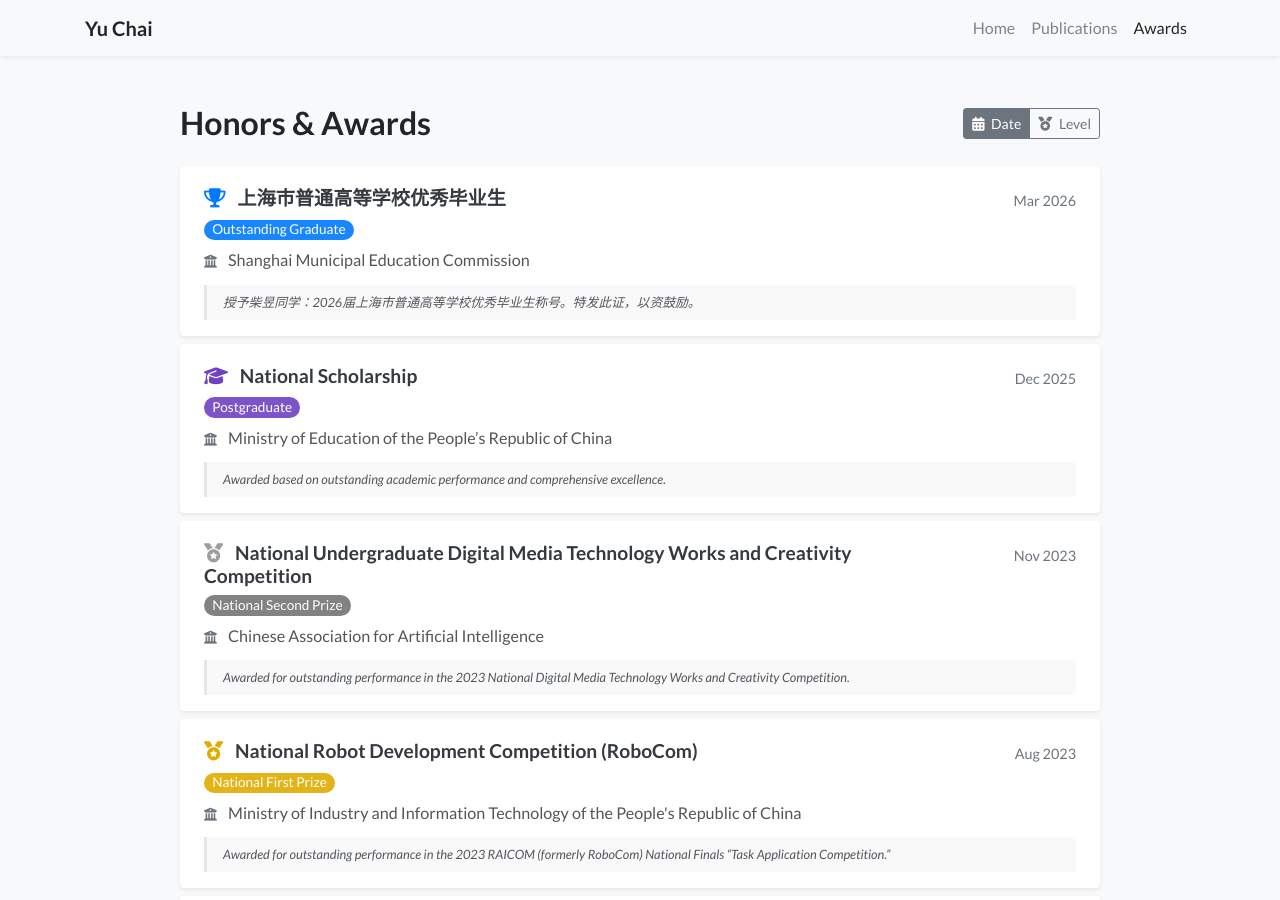
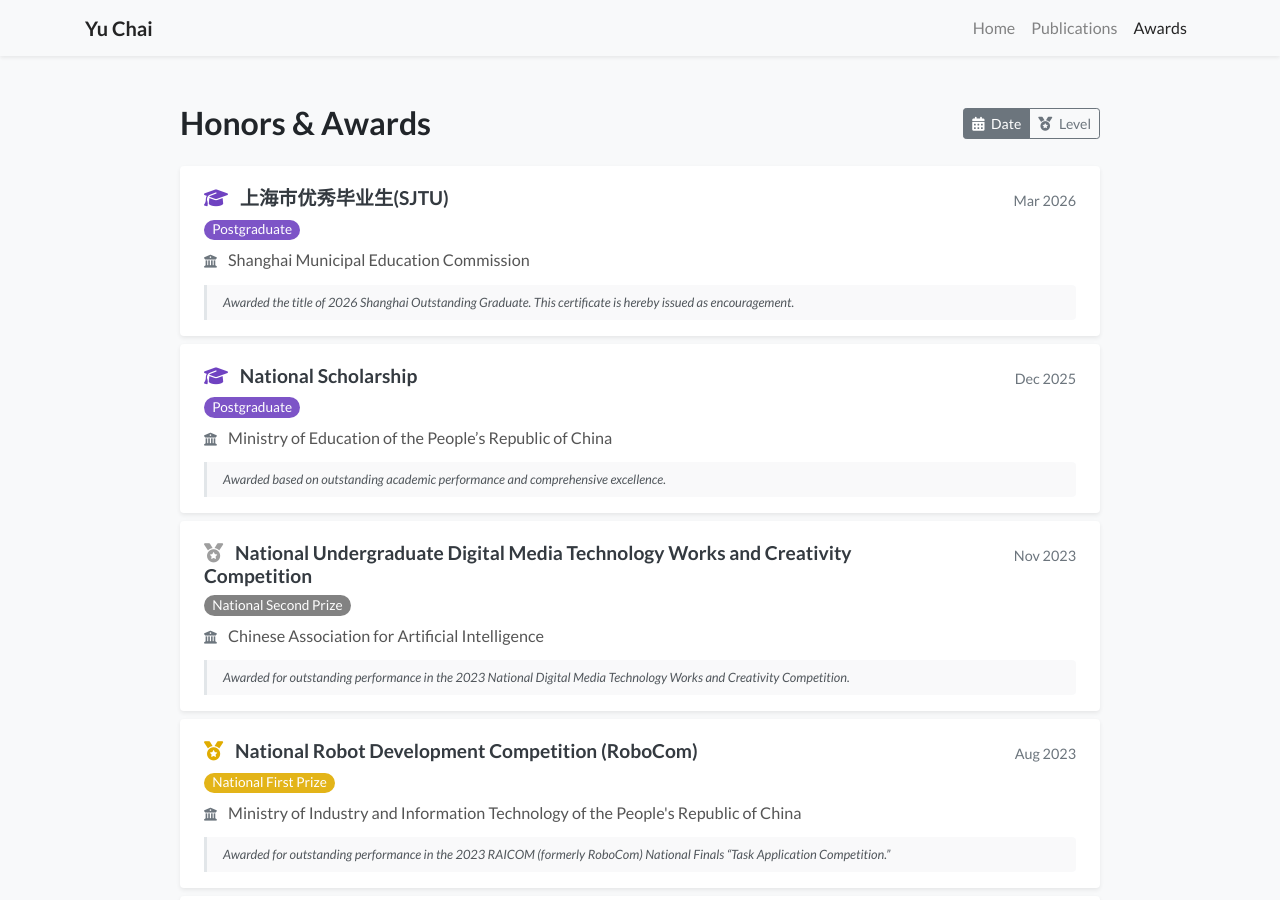
Before and after one commit to cy7372/cy7372.github.io, a Jekyll site: the page built from awards.html, in a window 1280 px wide and 900 px high. Built offline with Jekyll 4.4.1, drawn with Linux system fonts in a browser that asks for light colours; nearby versions of some CDN libraries; a style sheet for code colours, icons or effects is not loaded.

Commit message:
[Auto Backup] 更新上海市优秀毕业生奖项级别和描述

```diff
--- a/_awards/2026-shanghai-outstanding-graduate.md
+++ b/_awards/2026-shanghai-outstanding-graduate.md
@@ -1,10 +1,10 @@
 ---
-title: "上海市普通高等学校优秀毕业生"
-level: "Outstanding Graduate"
+title: "上海市优秀毕业生(SJTU)"
+level: "Postgraduate"
 rank: 1
 date: 2026-03-01
 awarding_body: "Shanghai Municipal Education Commission"
 location: "Shanghai, China"
 ---
 
-授予柴昱同学：2026届上海市普通高等学校优秀毕业生称号。特发此证，以资鼓励。
+Awarded the title of 2026 Shanghai Outstanding Graduate. This certificate is hereby issued as encouragement.
```
